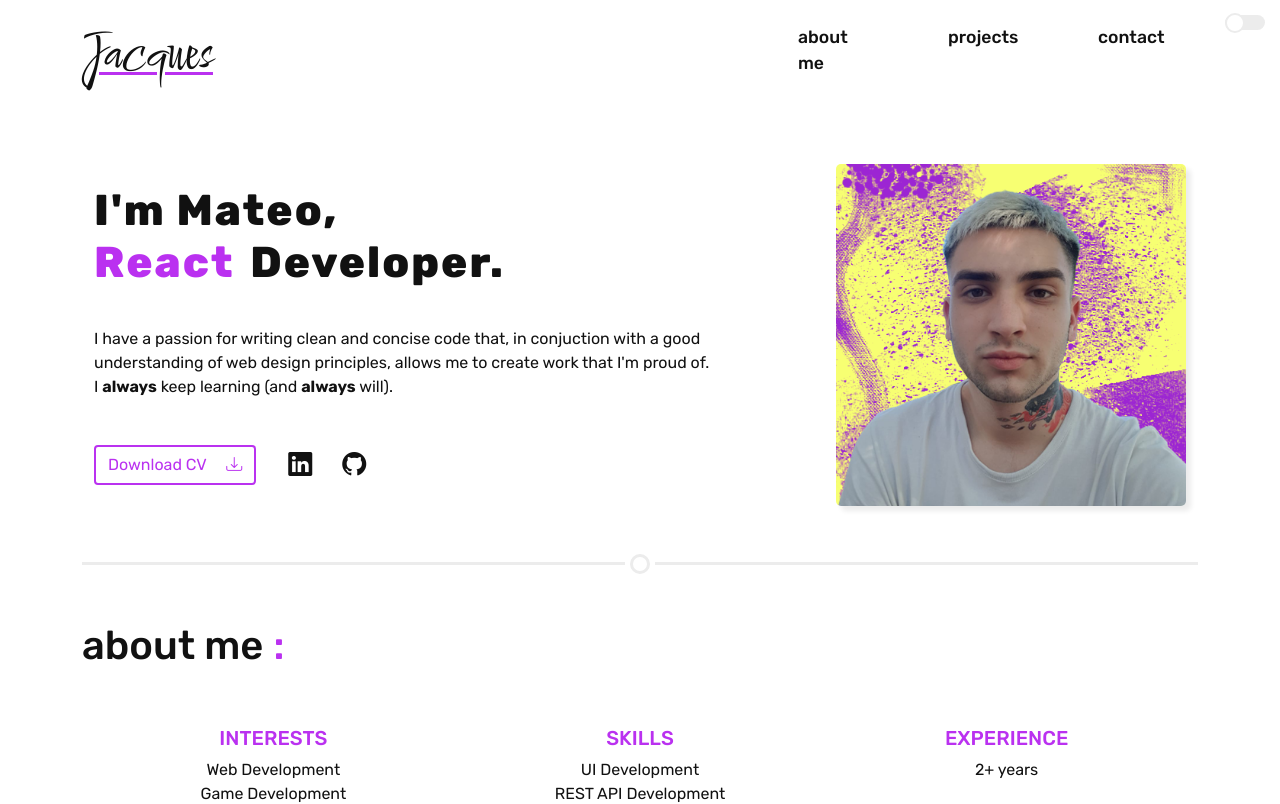
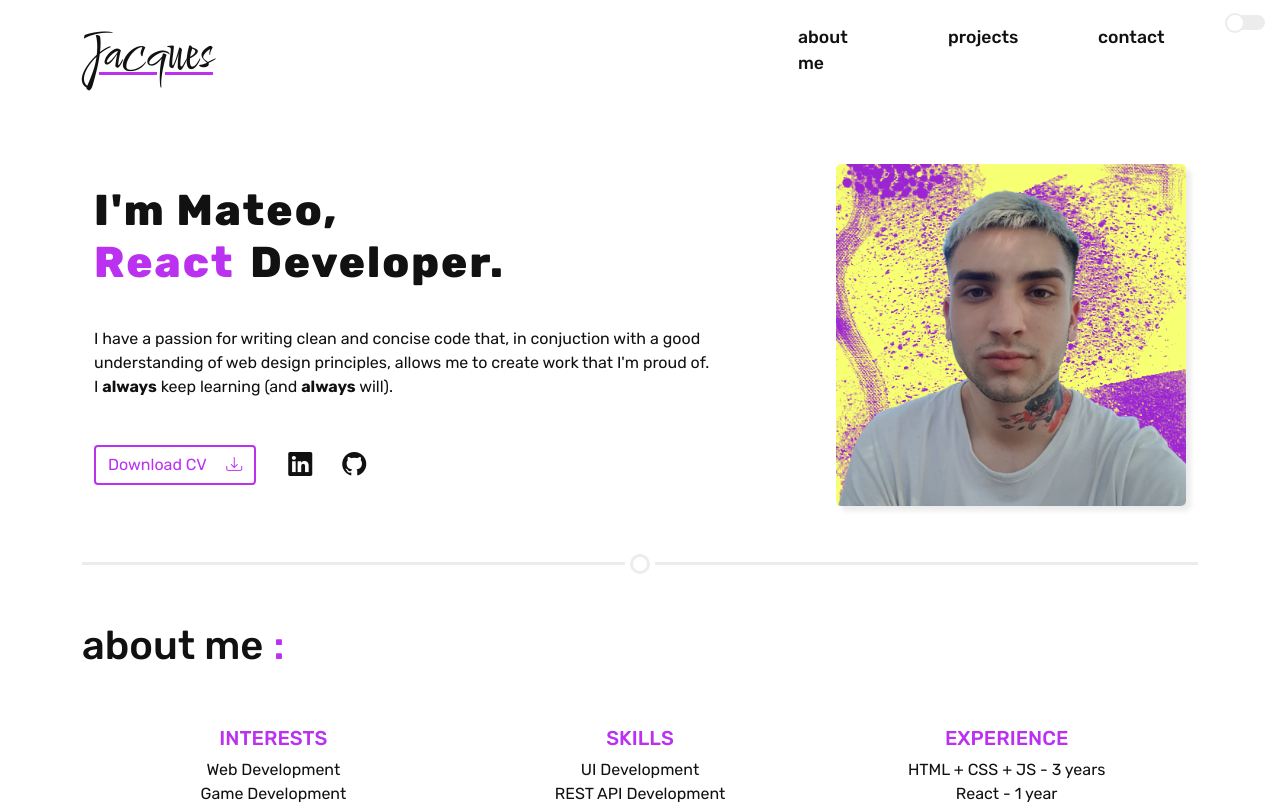
Before and after one commit to mateojacques/portfolio, a React (Create React App) app: page / in a window 1280 px wide. Shown: the top 804 px of the page. Built offline with nearby package versions, Linux system fonts and the light colour scheme; no server answers.

Commit message:
Update experience section

```diff
--- a/src/components/About/About.jsx
+++ b/src/components/About/About.jsx
@@ -47,7 +47,7 @@ const About = () => {
             "UI Development<br/>REST API Development<br/>Design Translation"
           }
         />
-        <InfoBox title="Experience" description={"2+ years"} />
+        <InfoBox title="Experience" description={"HTML + CSS + JS - 3 years<br/>React - 1 year<br/>Nodejs - 1 year"} />
       </div>
 
       <div className="my-5 w-100 d-flex flex-column align-items-center">
```
